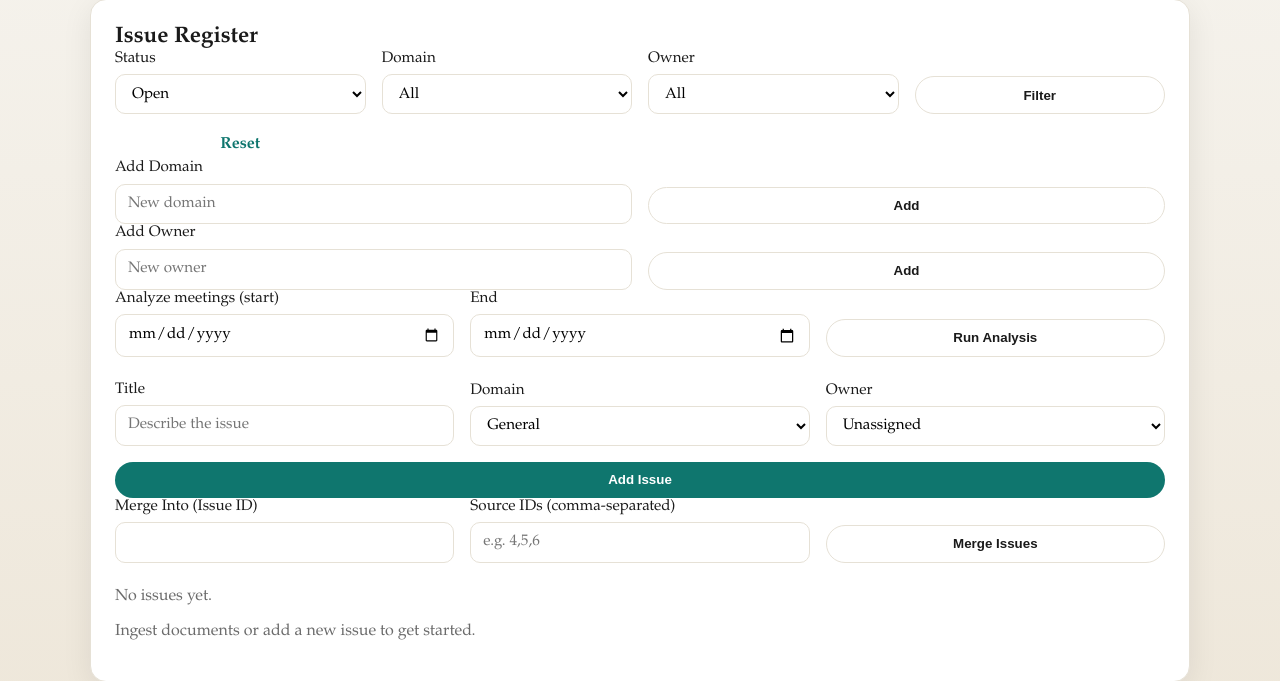
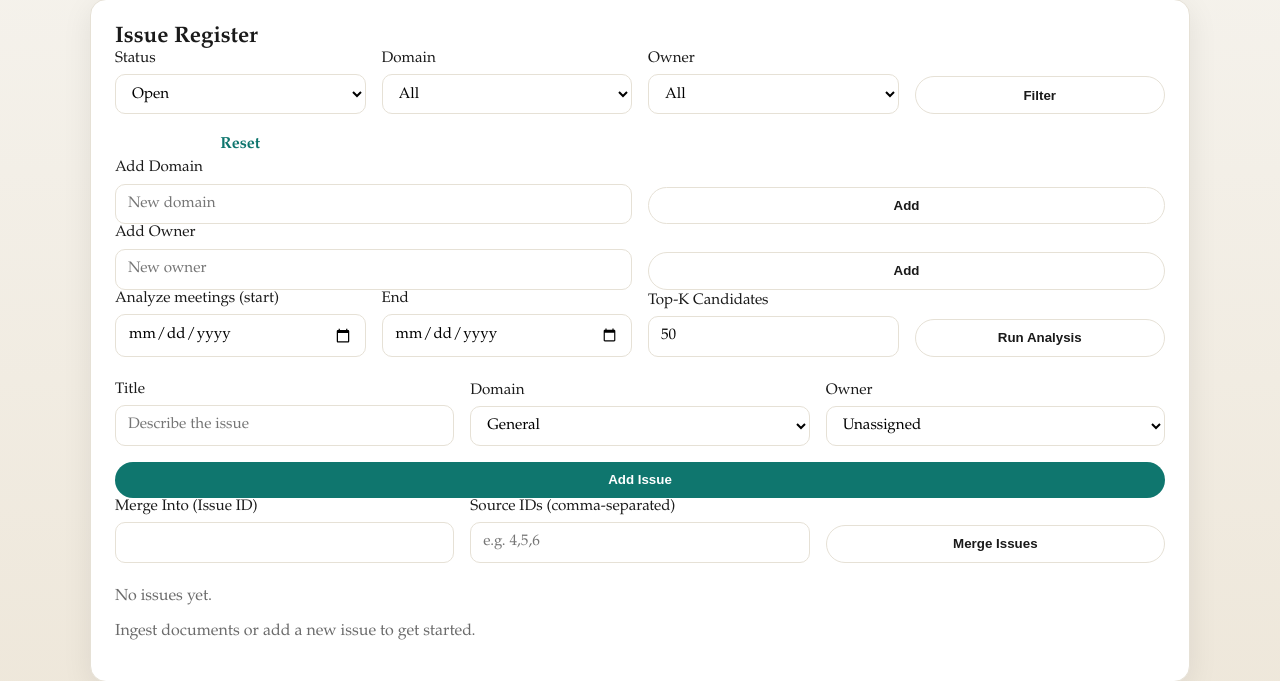
Before and after one commit to treadwell/LLMissues, a FastAPI app: page / in a window 1280 px wide. Shown: the part 164-845 px from the top of the page. Run offline with FastAPI, Linux system fonts and the light colour scheme; data that the repository does not hold is empty; parts of the project's set-up code (start-up, migrations or seed data) failed here and were passed over; some libraries are stand-ins or nearby versions.

Commit message:
Fix meeting analysis string escaping and add top-k input

```diff
--- a/backend/app/main.py
+++ b/backend/app/main.py
@@ -794,6 +794,7 @@ async def analyze_meetings(
     request: Request,
     start: str = Form(...),
     end: str = Form(...),
+    top_k: int = Form(50),
     return_to: str = Form("/"),
 ):
     with get_connection() as conn:
@@ -862,7 +863,7 @@ async def analyze_meetings(
                 )
 
             meeting_text = "\n\n".join(doc["text"] for doc in doc_payloads)
-            candidate_issues = select_issue_candidates(conn, issues, steps_map, meeting_text, limit=50)
+            candidate_issues = select_issue_candidates(conn, issues, steps_map, meeting_text, limit=top_k)
 
             issue_payloads = [
                 {
--- a/backend/app/meeting_analysis.py
+++ b/backend/app/meeting_analysis.py
@@ -200,8 +200,8 @@ def build_issue_text(issue: dict, steps: list[dict]) -> str:
             f"{s.get('description','')}|{s.get('owner','')}|{s.get('due_date','')}|{s.get('status','')}"
             for s in steps
         )
-        parts.append(f\"Steps: {steps_text}\")
-    return \"\\n\".join(parts).strip()
+        parts.append(f"Steps: {steps_text}")
+    return "\n".join(parts).strip()
 
 
 def select_issue_candidates(conn, issues: list[dict], steps_map: dict[int, list[dict]], meeting_text: str, limit: int = 50):
@@ -212,7 +212,7 @@ def select_issue_candidates(conn, issues: list[dict], steps_map: dict[int, list[
     issue_ids = [issue["id"] for issue in issues]
     rows = fetch_all(
         conn,
-        f\"SELECT issue_id, model, vector FROM issue_embeddings WHERE issue_id IN ({','.join('?' for _ in issue_ids)})\",
+        f"SELECT issue_id, model, vector FROM issue_embeddings WHERE issue_id IN ({','.join('?' for _ in issue_ids)})",
         issue_ids,
     )
     emb_map = {row["issue_id"]: row for row in rows}
--- a/backend/app/templates/index.html
+++ b/backend/app/templates/index.html
@@ -22,6 +22,10 @@
       <label>
         End
         <input type="date" name="end" required />
+      </label>
+      <label>
+        Top-K Candidates
+        <input type="number" name="top_k" min="5" max="200" value="50" />
       </label>
       <input type="hidden" name="return_to" value="/" />
       <button class="secondary" type="submit">Run Analysis</button>
```
